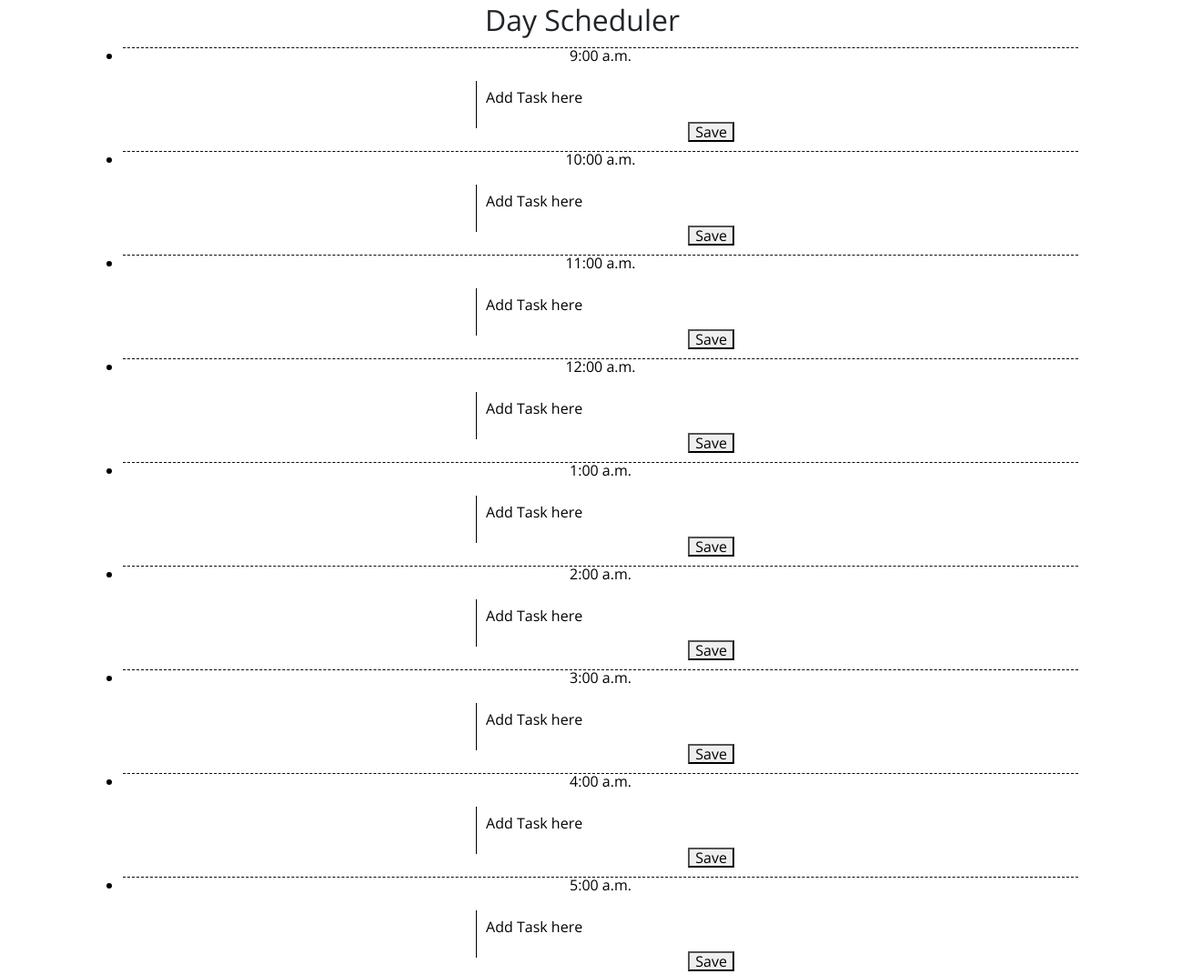
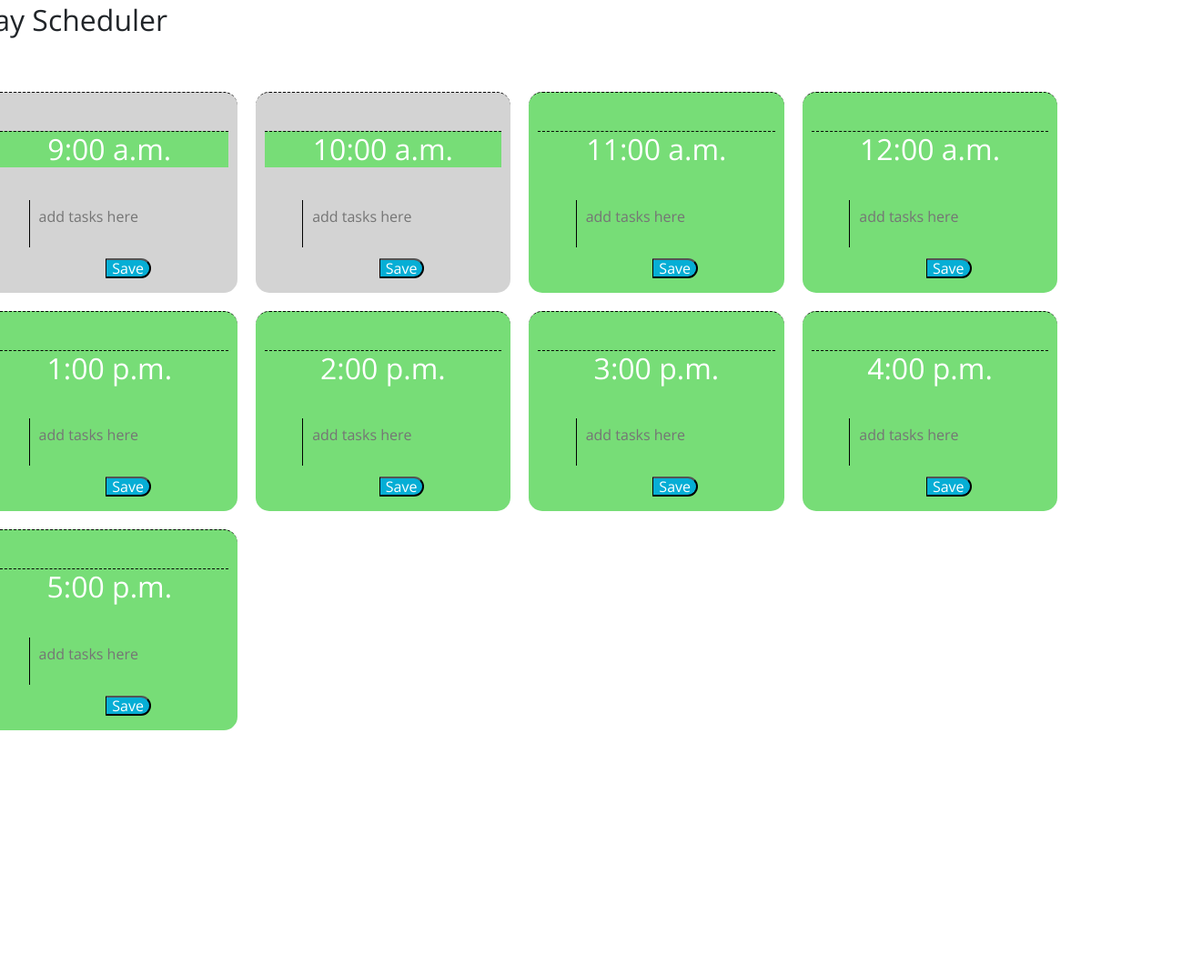
Before and after one commit to Monica-Claire/Workday-Scheduler, a plain HTML site: page index.html in a window 1280 px wide. Shown: the part 333-1404 px from the top of the page at 91% size, 1310 px wide, since content can reach past the window. After the commit the page ends 1139 px from the top, so only its background shows below. Drawn offline with nearby package versions, Linux system fonts and the light colour scheme.

Commit message:
working script

```diff
--- a/assets/script.js
+++ b/assets/script.js
@@ -2,20 +2,39 @@
 const d = new Date();
 document.getElementById("currentDay").innerHTML = d;
 
-//editable time blocks for tasks
+//add color coding based on time
+$(document).ready(function(){
+    function hourUpdater(){
+        let currentHour = moment().hours()
+        $(".hour").each(function(){
+            let hour = $(this).attr("id")
+            if (hour < currentHour) {
+                $(this).addClass("past")
+            } else if (hour === currentHour) {
+                $(this).addClass("present")
+            } else {$(this).addClass("future")}
+        })
+    }
+    hourUpdater()
+    //pull from local storage to show tasks on refresh
+    //use .each
+    function refresh(){
+        $(".textarea").each(function(){
+            let description = localStorage.getItem($(this).parent().attr("id"))
+            $(this).val(description)
+        })
+    }
+    refresh()
+})
 
-//event listener for click
-document.getElementById("hour9").addEventListener("keypress", console.log("press"));
-//convert to a variable to be able to store it?
 
-//save when click save
-//add event listener to catch button click
-document.getElementById("save").addEventListener("click", console.log("save"));
 
-//save to local storage when press save button
-localStorage.setItem();
-
-//pull from local storage on refresh
-const tasks = localStorage.getItem();
-
-//add color coding based on time
+//save button functionality
+$(".saveBtn").on("click", function(){
+    //saves text as var value
+    let value = $(this).siblings(".textarea").val()
+    //saves time as var time
+    let time = $(this).parent().attr("id")
+    //saves both variables to local storage
+    localStorage.setItem(time, value)
+})
--- a/index.html
+++ b/index.html
@@ -29,42 +29,59 @@
      <!--display current day / time-->
       <p id="currentDay" class="lead"></p>
     </header>
-    <div class="container">
+    <div class="row">
       <!-- Timeblocks go here -->
-      <h2 class="time-block">Day Scheduler</h2>
-      <ul class="time-block">
-        <li class="time-block, row, hour">9:00 a.m.</li>
-          <textarea class="textarea">Add Task here</textarea>
-          <button class="saveBTN">Save</button>
-        <li class="row, hour">10:00 a.m.</li>
-          <textarea class="textarea">Add Task here</textarea>
-          <button class="saveBTN">Save</button>
-        <li class="row, hour">11:00 a.m.</li>
-          <textarea class="textarea">Add Task here</textarea>
-          <button class="saveBTN">Save</button>
-        <li class="row, hour">12:00 a.m.</li>
-          <textarea class="textarea">Add Task here</textarea>
-          <button class="saveBTN">Save</button>
-        <li class="row, hour">1:00 a.m.</li>
-          <textarea class="textarea">Add Task here</textarea>
-          <button class="saveBTN">Save</button>
-        <li class="row, hour">2:00 a.m.</li>
-          <textarea class="textarea">Add Task here</textarea>
-          <button class="saveBTN">Save</button>
-        <li class="row, hour">3:00 a.m.</li>
-          <textarea class="textarea">Add Task here</textarea>
-          <button class="saveBTN">Save</button>
-        <li class="row, hour">4:00 a.m.</li>
-          <textarea class="textarea">Add Task here</textarea>
-          <button class="saveBTN">Save</button>
-        <li class="row, hour">5:00 a.m.</li>
-          <textarea class="textarea">Add Task here</textarea>
-          <button class="saveBTN">Save</button>
-      </ul>
+      <h2 class="row">Day Scheduler</h2>
+      <div class="row time-block">
+        <div class="hour time-block" id="9">
+          <h2 class="hour" >9:00 a.m.</h2>
+          <textarea class="textarea" placeholder="add tasks here"></textarea>
+          <button class="saveBtn">Save</button>
+        </div>
+        <div class="hour time-block" id="10">
+          <h2 class="hour">10:00 a.m.</h2>
+          <textarea class="textarea" placeholder="add tasks here"></textarea>
+          <button class="saveBtn">Save</button>
+        </div>
+        <div class="hour time-block" id="11">
+          <h2 class="hour">11:00 a.m.</h2>
+          <textarea class="textarea" placeholder="add tasks here"></textarea>
+          <button class="saveBtn">Save</button>
+        </div>
+        <div class="hour time-block" id="12">
+          <h2 class="hour">12:00 a.m.</h2>
+          <textarea class="textarea" placeholder="add tasks here"></textarea>
+          <button class="saveBtn">Save</button>
+        </div>
+        <div class="hour time-block" id="13">
+          <h2 class="hour">1:00 p.m.</h2>
+          <textarea class="textarea" placeholder="add tasks here"></textarea>
+          <button class="saveBtn">Save</button>
+        </div>
+        <div class="hour time-block" id="14">
+          <h2 class="hour">2:00 p.m.</h2>
+          <textarea class="textarea" placeholder="add tasks here"></textarea>
+          <button class="saveBtn">Save</button>
+        </div>
+        <div class="hour time-block" id="15">
+          <h2 class="hour">3:00 p.m.</h2>
+          <textarea class="textarea" placeholder="add tasks here"></textarea>
+          <button class="saveBtn">Save</button>
+        </div>
+        <div class="hour time-block" id="16">
+          <h2 class="hour">4:00 p.m.</h2>
+          <textarea class="textarea" placeholder="add tasks here"></textarea>
+          <button class="saveBtn">Save</button>
+        </div>
+        <div class="hour time-block" id="17">
+          <h2 class="hour">5:00 p.m.</h2>
+          <textarea class="textarea" placeholder="add tasks here"></textarea>
+          <button class="saveBtn">Save</button>
+        </div>
+      </div>
     </div>
-
-    <script src="./assets/script.js"></script>
     <script src="https://code.jquery.com/jquery-3.4.1.min.js"></script>
     <script src="https://cdnjs.cloudflare.com/ajax/libs/moment.js/2.24.0/moment.min.js"></script>
+    <script src="./assets/script.js"></script>
   </body>
 </html>
```
